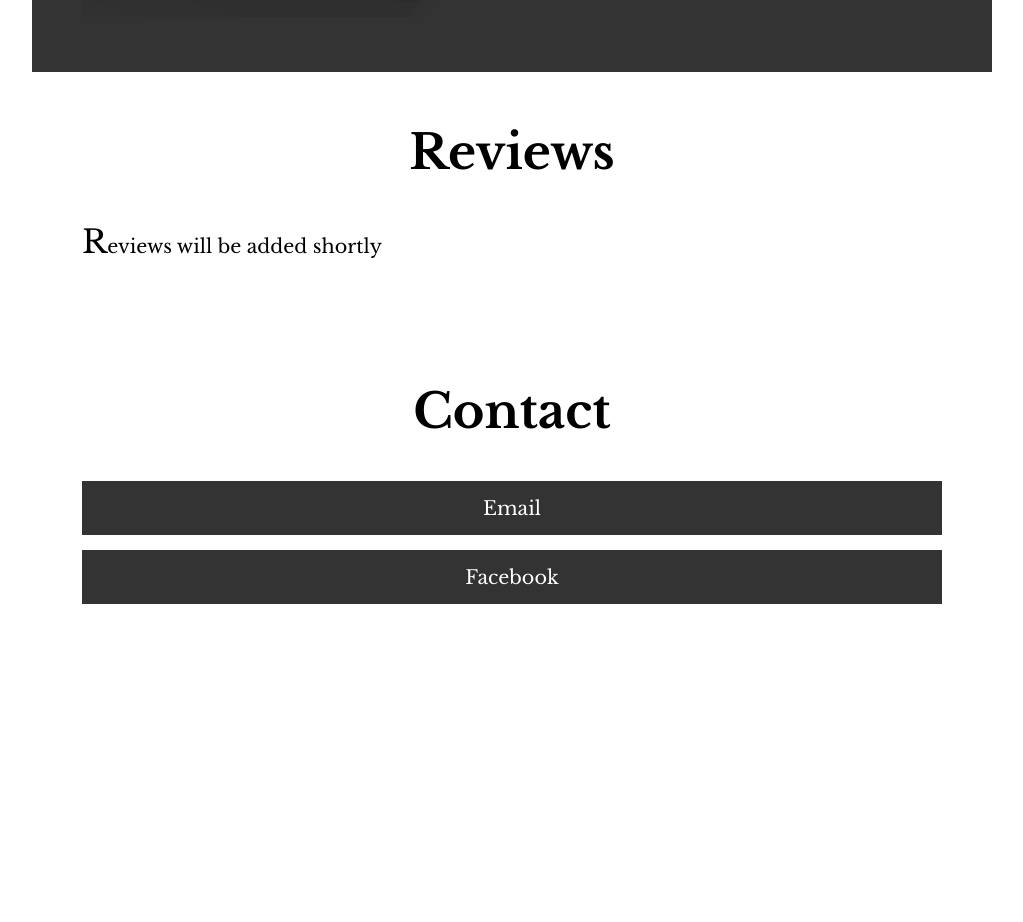
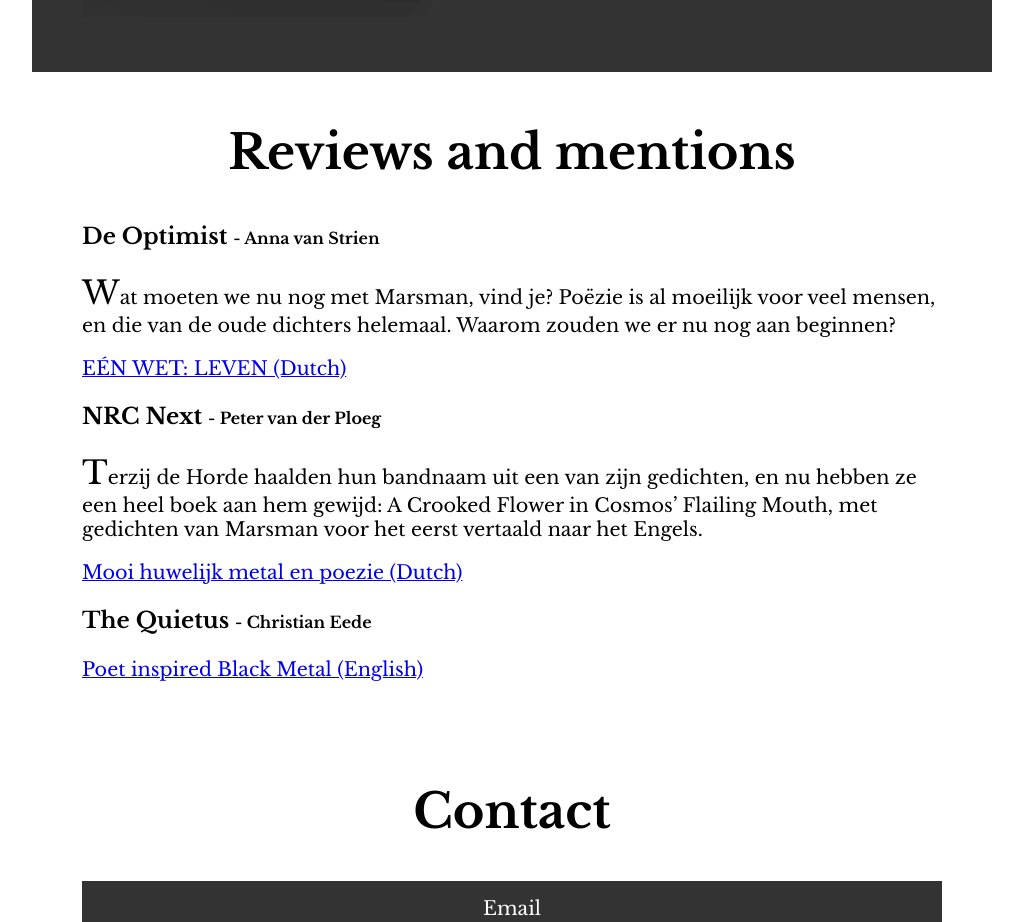
Before and after one commit to richardj/marsman-book, a website: page public/index.html in a window 1280 px wide. Shown: the part 3229-4151 px from the top of the page, without its empty margins (128-1151 px from the left). Before the commit the page ends 3898 px from the top, so only its background shows below. Drawn offline with nearby package versions, Linux system fonts and the light colour scheme.

Commit message:
added reviews

```diff
--- a/public/index.html
+++ b/public/index.html
@@ -103,8 +103,32 @@
     </section>
 
     <section id="reviews">
-      <h2>Reviews</h2>
-      <p>Reviews will be added shortly</p>
+      <h2>Reviews and mentions</h2>
+      <article class="review">
+        <h3>De Optimist
+          <span class="author">Anna van Strien </span>
+        </h3>
+        <p class="quote">
+          Wat moeten we nu nog met Marsman, vind je? Poëzie is al moeilijk voor veel mensen, en die van de oude dichters helemaal. Waarom zouden we er nu nog aan beginnen?
+        </p>
+        <a href="http://www.deoptimist.net/2015/06/een-wet-leven/">EÉN WET: LEVEN (Dutch)</a>
+      </article>
+      <article class="review">
+        <h3>NRC Next
+          <span class="author">Peter van der Ploeg</span>
+        </h3>
+        <p class="quote">
+          Terzij de Horde haalden hun bandnaam uit een van zijn gedichten, en nu hebben ze een heel boek aan hem gewijd: A Crooked Flower in Cosmos’ Flailing Mouth, met gedichten van Marsman voor het eerst vertaald naar het Engels.
+        </p>
+        <a href="http://www.nrc.nl/next/2015/06/30/mooi-huwelijk-metal-en-poezie-1511799">Mooi huwelijk metal en poezie (Dutch)</a>
+      </article>
+
+      <article class="review">
+        <h3>The Quietus
+          <span class="author">Christian Eede</span>
+        </h3>
+        <a href="http://thequietus.com/articles/18190-listen-poet-inspired-black-metal">Poet inspired Black Metal (English)</a>
+      </article>
     </section>
 
 
```
